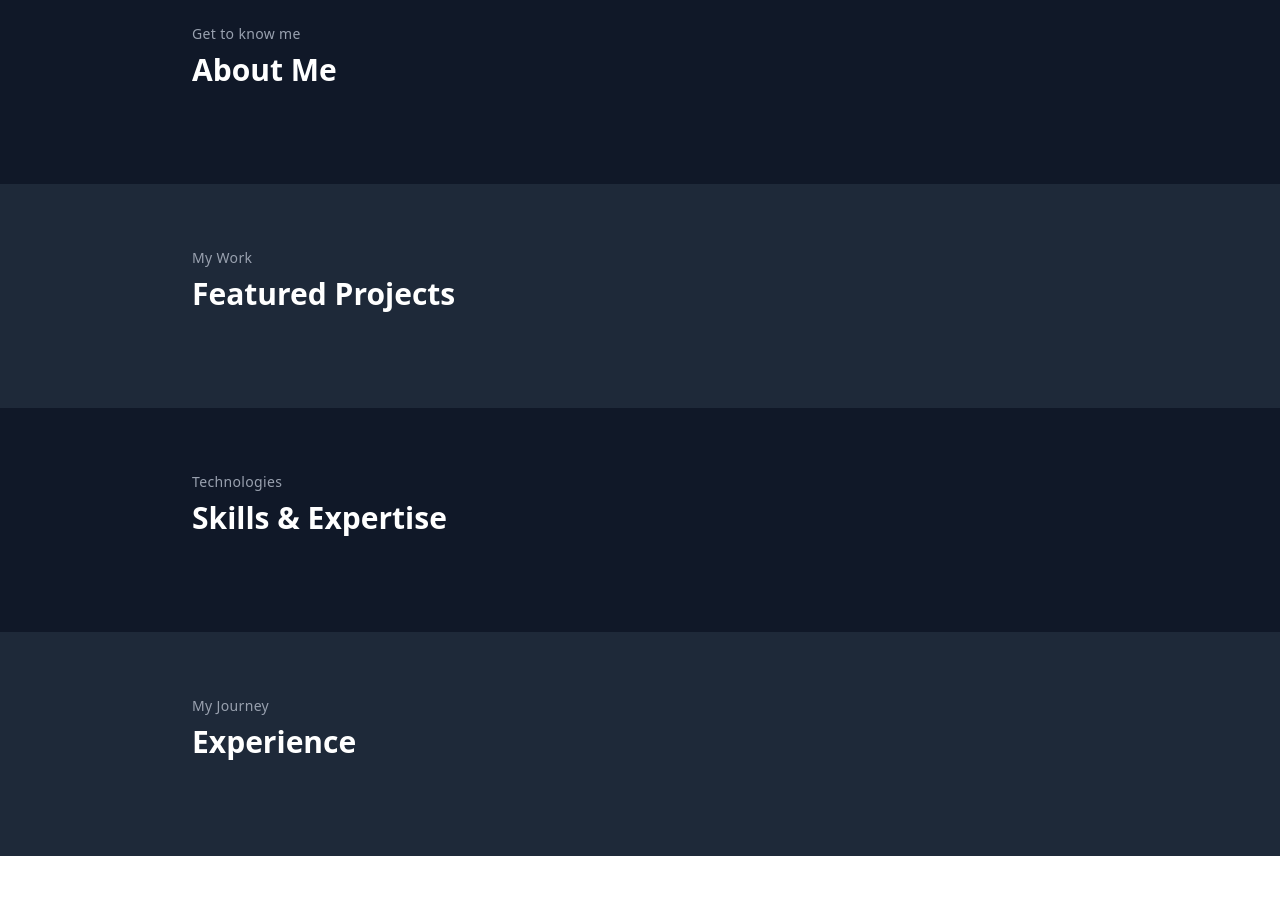
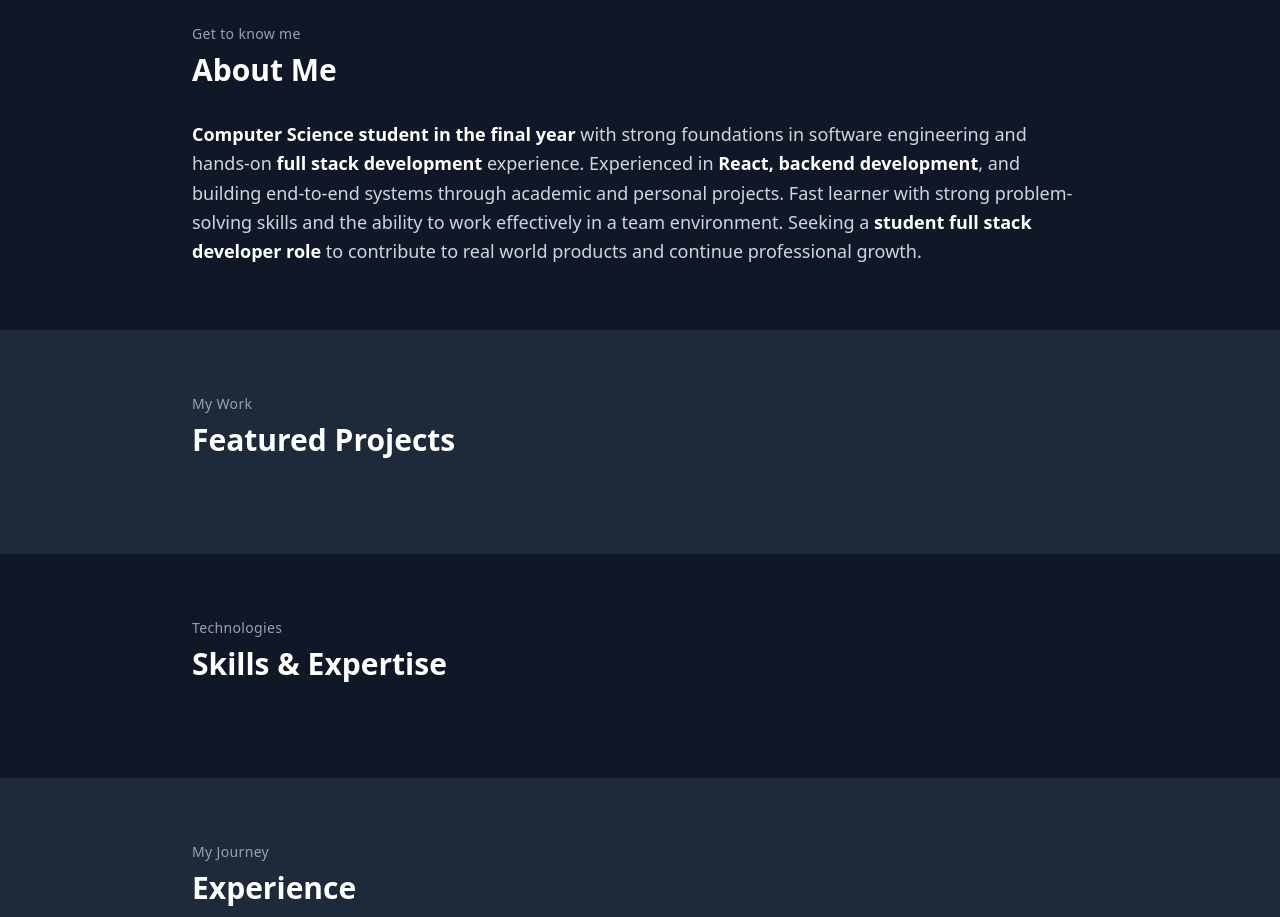
Before and after one commit to giladbahar/aidd-nextjs, a Next.js app: page / in a window 1280 px wide. Shown: the part 840-1757 px from the top of the page. Before the commit the page ends 1696 px from the top, so only its background shows below. Built offline with nearby package versions, Linux system fonts and the light colour scheme.

Commit message:
Add AboutMeContent component for About Me section

```diff
--- /dev/null
+++ b/app/components/AboutMeContent.tsx
@@ -0,0 +1,15 @@
+interface AboutMeContentProps {
+  className?: string;  // Additional wrapper classes
+}
+
+export default function AboutMeContent({
+  className = ""
+}: AboutMeContentProps) {
+  return (
+    <div className={`mt-8 ${className}`}>
+      <p className="text-gray-300 leading-relaxed text-base md:text-lg">
+        <strong className="text-white">Computer Science student in the final year</strong> with strong foundations in software engineering and hands-on <strong className="text-white">full stack development</strong> experience. Experienced in <strong className="text-white">React, backend development</strong>, and building end-to-end systems through academic and personal projects. Fast learner with strong problem-solving skills and the ability to work effectively in a team environment. Seeking a <strong className="text-white">student full stack developer role</strong> to contribute to real world products and continue professional growth.
+      </p>
+    </div>
+  );
+}
--- a/app/page.tsx
+++ b/app/page.tsx
@@ -1,5 +1,6 @@
 import Hero from './components/Hero';
 import SectionTitle from './components/SectionTitle';
+import AboutMeContent from './components/AboutMeContent';
 
 export default function Home() {
   return (
@@ -16,9 +17,7 @@ export default function Home() {
             label="Get to know me"
             title="About Me"
           />
-          <div className="mt-8">
-            {/* Content will be added in future branch */}
-          </div>
+          <AboutMeContent />
         </div>
       </section>
 
```
